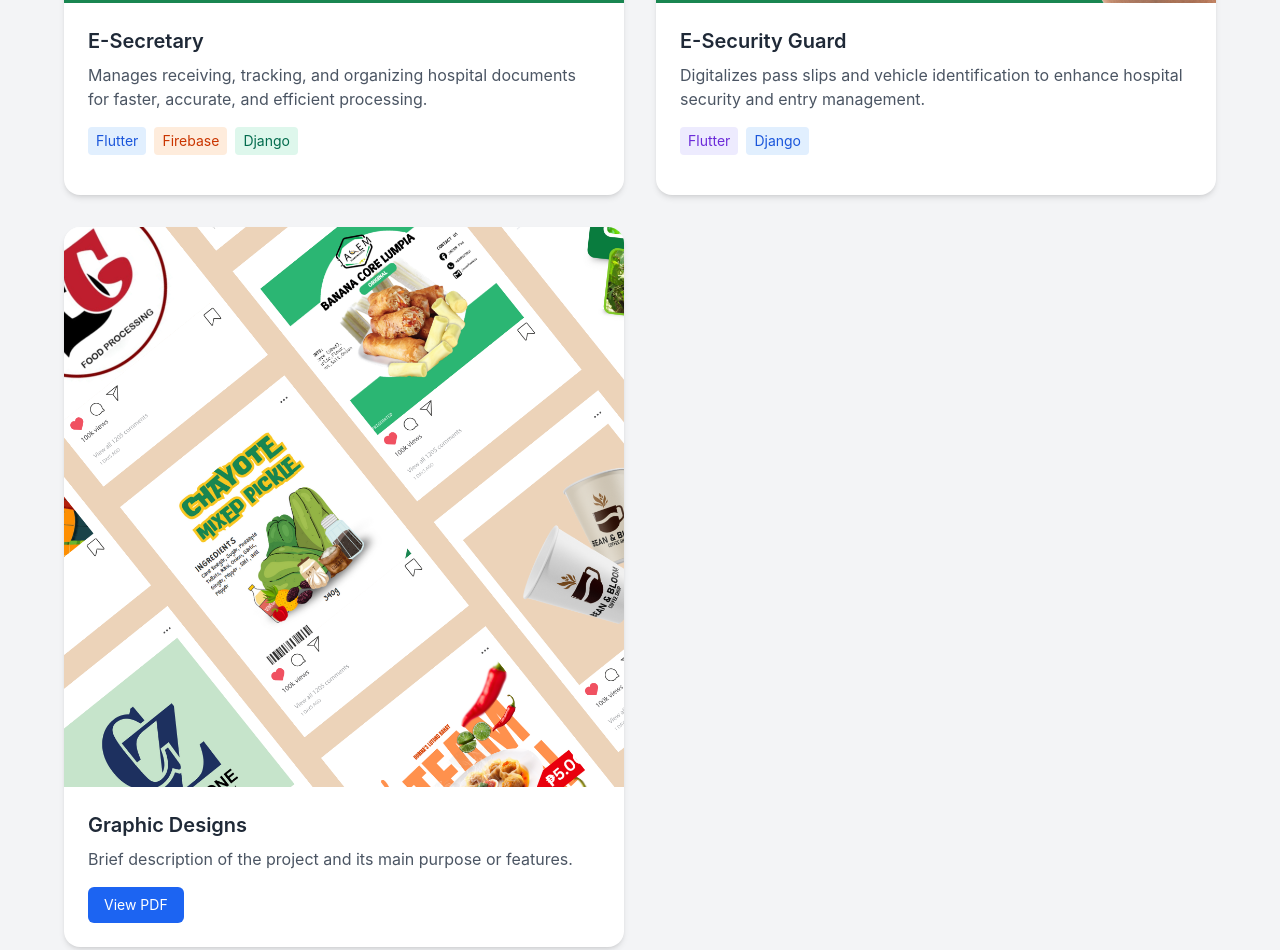
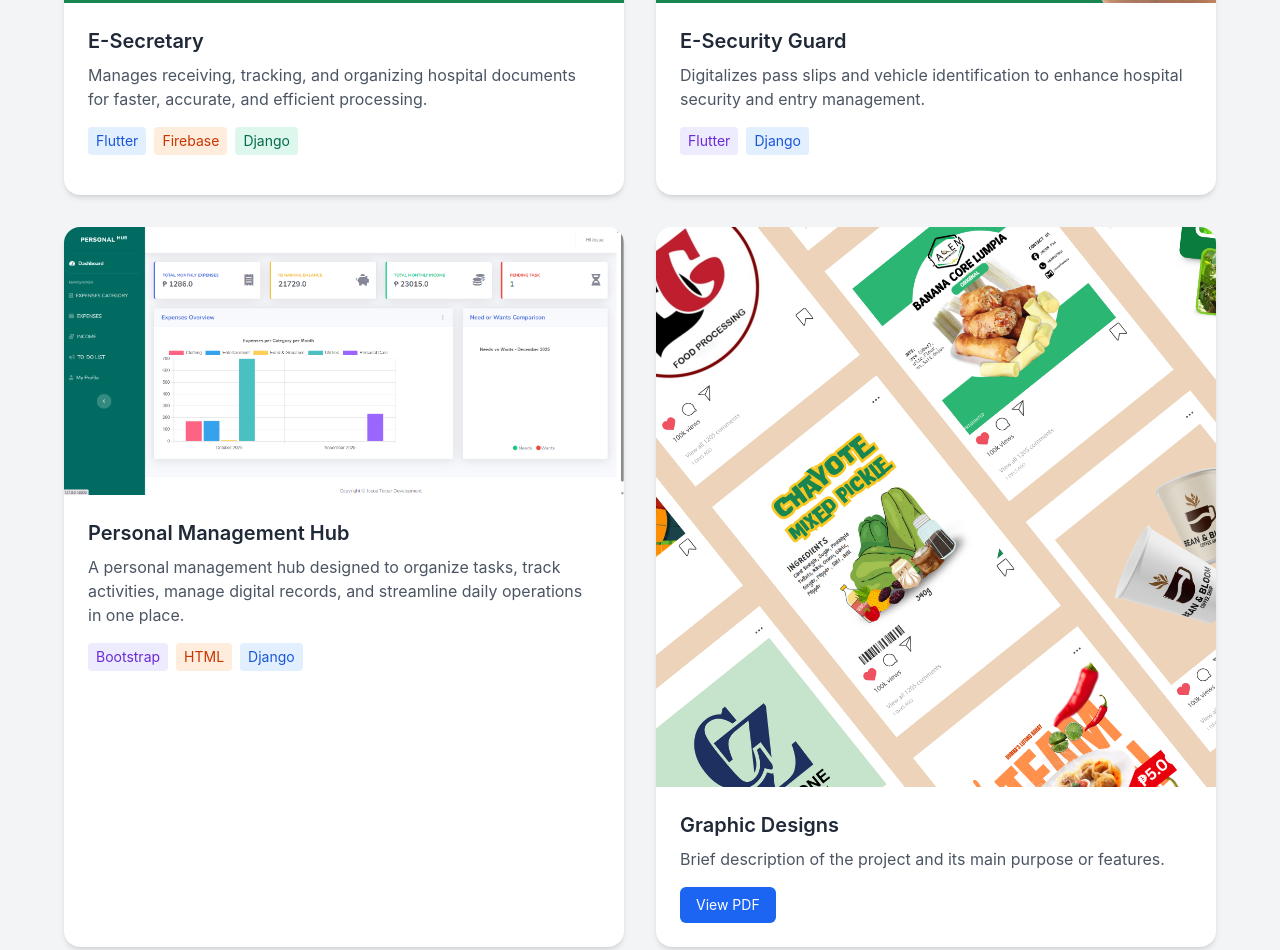
Before and after one commit to Josue1720/Portfolio, a plain HTML site: page index.html in a window 1280 px wide. Shown: the part 3203-4153 px from the top of the page. Drawn offline with nearby package versions, Linux system fonts and the light colour scheme.

Commit message:
add new project

```diff
--- a/index.html
+++ b/index.html
@@ -325,6 +325,22 @@
           <a href="#" class="inline-block text-white bg-blue-600 hover:bg-blue-700 px-4 py-2 rounded-md text-sm">View Repository </a> -->
         </div>
       </div>
+      <div class="bg-white shadow-md rounded-2xl overflow-hidden hover:shadow-lg transition-shadow duration-300 w-full">
+        <img src="projects/6.png" alt="Project Screenshot" class="w-full h-40 sm:h-48 object-cover">
+
+        <div class="p-6 text-left">
+          <h3 class="text-xl font-semibold text-gray-800 mb-2">Personal Management Hub</h3>
+          <p class="text-gray-600 mb-4">A personal management hub designed to organize tasks, track activities, manage digital records, and streamline daily operations in one place.</p>
+
+          <div class="flex flex-wrap gap-2 mb-4">
+            <span class="text-sm bg-purple-100 text-purple-700 px-2 py-1 rounded">Bootstrap</span>
+            <span class="text-sm bg-orange-100 text-orange-700 px-2 py-1 rounded">HTML</span>
+            <span class="text-sm bg-blue-100 text-blue-700 px-2 py-1 rounded">Django</span>
+          </div>
+<!--
+          <a href="#" class="inline-block text-white bg-blue-600 hover:bg-blue-700 px-4 py-2 rounded-md text-sm">View Repository </a> -->
+        </div>
+      </div>
 
       <div class="bg-white shadow-md rounded-2xl overflow-hidden hover:shadow-lg transition-shadow duration-300 w-full">
         <img src="projects/5.png" alt="Project Screenshot" class="w-full h-40 sm:h-48 object-cover">
```
Also changed, not shown: projects/6.png (added).
